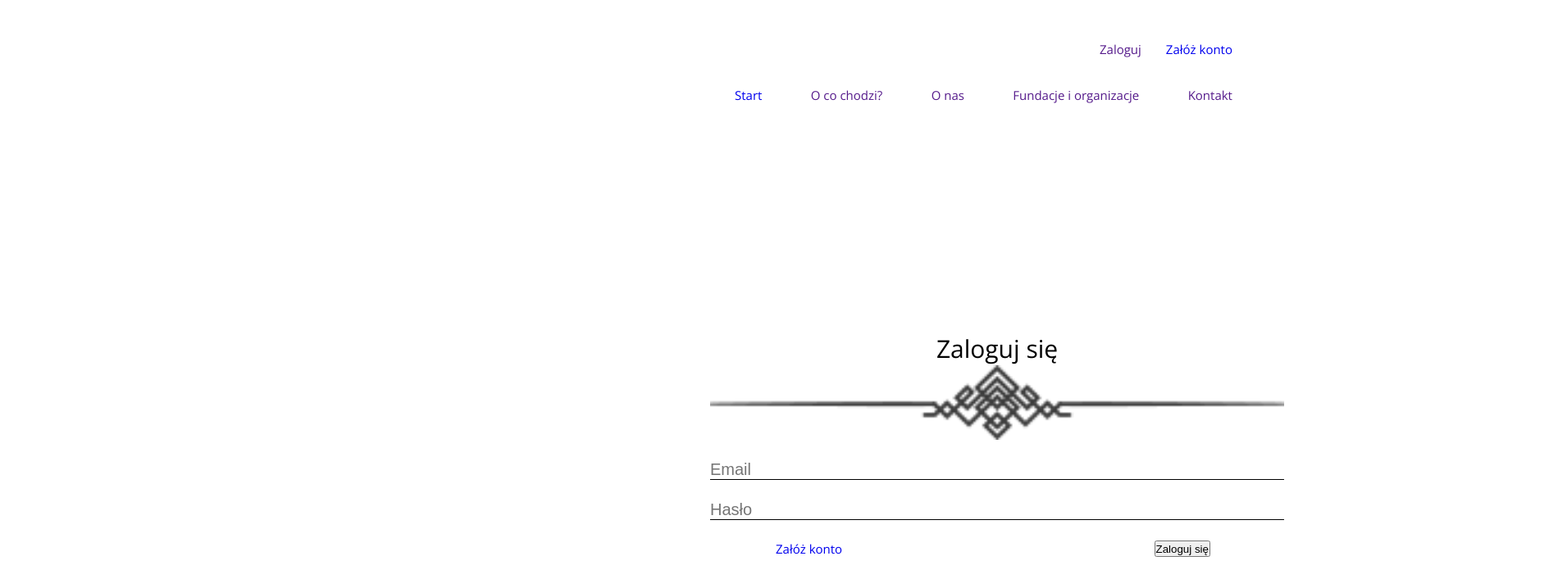
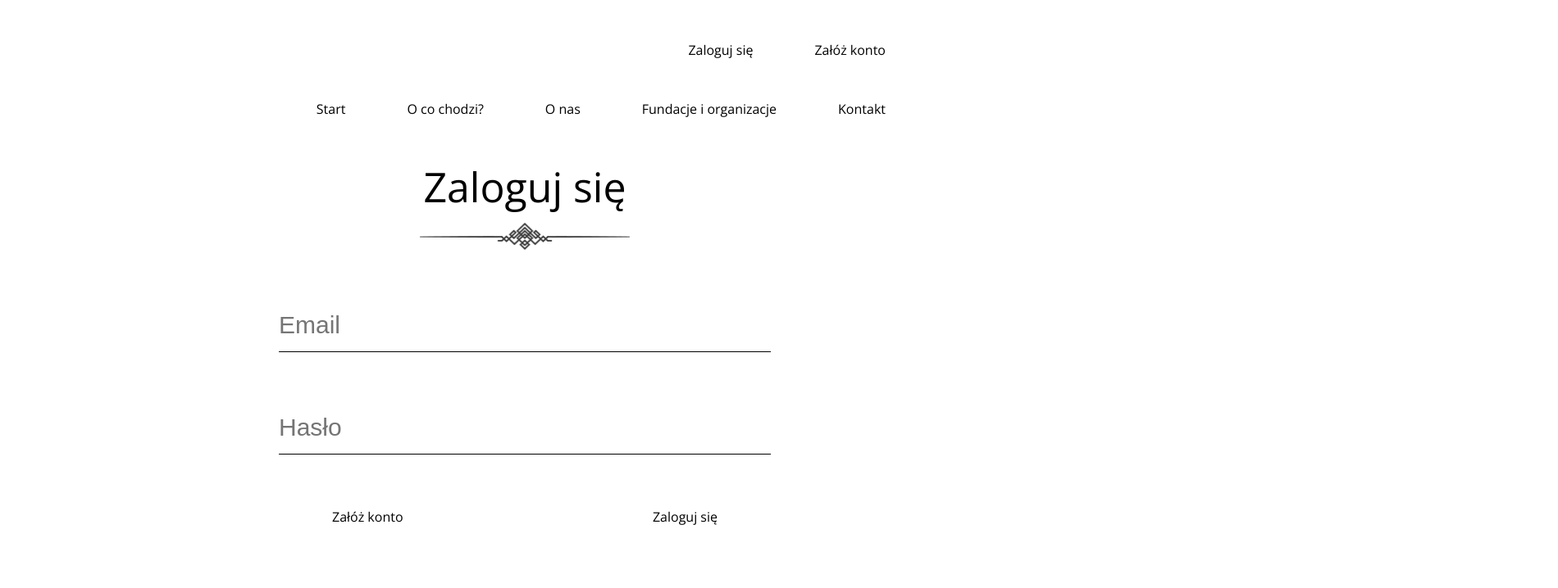
Before and after one commit to Longer191/Oddam-w-dobre-rece, a plain HTML site: page login.html in a window 1280 px wide. Shown: the whole page at 82% size, 1900 px wide, since content can reach past the window. Drawn offline with nearby package versions, Linux system fonts and the light colour scheme.

Commit message:
register/login

```diff
--- a/css/landing-page/_footer.scss
+++ b/css/landing-page/_footer.scss
@@ -18,6 +18,10 @@
     flex-direction: column;
     height: 100%;
     width:800px;
+} .form-section img {
+    width: 40%;
+    margin: 0 auto;
+    margin-top: 20px;
 }
 .contact {
     font-size: 40px;
@@ -85,5 +89,4 @@
     height:50px;
     width:50px;
     border: 1px solid black;
-    float: left;
 }
--- a/css/landing-page/_header.scss
+++ b/css/landing-page/_header.scss
@@ -1,5 +1,5 @@
 .header-section {
-    width: 1900px;
+    width: 1500px;
     height: 936px;
     display:flex;
 }
@@ -18,24 +18,27 @@
 }
 .nav-up {
     width:637px;
-    height:35px;
     display:flex;
     justify-content: flex-end;
     margin-top: 50px;
     margin-right: 193px;
-} a {
     text-decoration: none;
     padding-left: 30px;
     font-size: 15px;
+} .nav-up a {
+    text-decoration: none;
+    color:inherit;
+    padding-left: 20px;
 }
 
 .hover-rec:hover {
     border: 1px solid black;
     list-style-type: none;
     text-align: center;
+    padding:10px;
 }
 .nav-down {
-    margin-top: 20px;
+    margin-top: 40px;
     display:flex;
 }
 .nav-down-list {
@@ -44,6 +47,9 @@
     list-style-type: none;
     width:637px;
     height:300px;
+} .nav-down-list a {
+    text-decoration: none;
+    color:inherit;
 }
 .middle-text {
     width:700px;
@@ -58,11 +64,13 @@
     width:700px;
     height: 300px;
     align-items: center;
-} .middle-text-p {
+} .middle-text-a {
     display:flex;
     flex-direction: column;
     border: 1px solid black;
     margin-left: 20px;
     word-spacing: 100vw;
     text-align:center;
+    text-decoration: none;
+    color:inherit;
 }
--- a/css/landing-page/_help-section.scss
+++ b/css/landing-page/_help-section.scss
@@ -40,7 +40,6 @@
     font-size: 22px;
     text-align: justify;
 }
-
 .container{
     width:1317px;
     margin: 0 auto;
@@ -58,16 +57,13 @@
     border-spacing: 20px;
     padding-top: 25px;
 }
-
 .inside-text-font {
     font-size: 26px;
 }
-
 .right-side {
     width:513px;
     height: 400px;
 }
-
 .display-none {
     font-size: 26px;
     visibility: hidden;
--- a/css/landing-page/_people-section.scss
+++ b/css/landing-page/_people-section.scss
@@ -19,13 +19,26 @@
     display: flex;
     flex-direction: column;
     margin-top: 150px;
+} .about-us-section img {
+    width:40%;
+    margin:0 auto;
+} .about-us-section .signature {
+    width:40%;
+    margin-right: 50px;
+    margin-top: 50px;
 }
 
 .about-us-text {
     font-size: 30px;
-} img {
-    width:40%;
     margin: 0 auto;
+}
+
+.about-us-long-text {
+    width: 500px;
+    font-size: 25px;
+    margin: 0 auto;
+    margin-top: 20px;
+    text-align: justify;
 }
 
 .people-image {
--- a/css/landing-page/_steps.scss
+++ b/css/landing-page/_steps.scss
@@ -56,14 +56,15 @@
 }
 
 .account {
-    width:350px;
-    height:150px;
     font-size: 50px;
     display: flex;
     margin: 0 auto;
     align-items: center;
-    border: 1px solid black;
-    margin-top: 100px;
-} p {
-    margin: 0 auto;
+    margin-top: 50px;
+    padding:20px;
+    text-decoration: none;
+    color:inherit;
 }
+.account a:hover {
+    border:2px solid black;
+}
--- a/css/login-page/styles.scss
+++ b/css/login-page/styles.scss
@@ -1,82 +1,70 @@
 * {
     margin: 0;
     padding: 0;
-    box-sizing: border-box;
+    box-sizing: border border-box;
 }
 
 body {
     font-family: 'Open Sans', sans-serif;
 }
 
-.header-section {
-    width: 1900px;
-    height: 936px;
+.nav-up {
     display:flex;
+    justify-content: flex-end;
+    margin-right: 200px;
+} .nav-up a {
+    padding-left: 75px;
+    text-decoration: none;
+    color:inherit;
 }
-.image-section {
 
-}
-.header-image {
-    height: 100%;
-    width: 10%;
-    visibility: hidden;
-}
-.text-section {
-    display:flex;
-    flex-direction: column;
-    height: 773px;
-    width:90%;
-}
-.nav-up {
-    width:637px;
-    height:35px;
+.nav-down {
+    list-style: none;
     display:flex;
     justify-content: flex-end;
     margin-top: 50px;
-    margin-right: 193px;
-} a {
+    margin-right: 200px;
+} .nav-down a {
     text-decoration: none;
-    padding-left: 30px;
-    font-size: 15px;
+    color:inherit;
+    padding-left: 75px;
 }
 
-.hover-rec:hover {
-    border: 1px solid black;
-    list-style-type: none;
-    text-align: center;
+.login {
+    display:flex;
+    flex-direction: column;
+    margin-top: 50px;
+} .login p:first-child {
+    margin:0 auto;
+    font-size: 50px;
+} .login img {
+    width:20%;
+    margin:0 auto;
+    margin-top: 10px;
 }
-.nav-down {
-    margin-top: 20px;
-    display:flex;
+
+input {
+    width:600px;
+    margin: 0 auto;
+    border: none;
+    border-bottom: 1px solid black;
+    background: transparent;
+    font-size: 30px;
+    margin-top: 75px;
+    padding-bottom: 15px;
 }
-.nav-down-list {
+
+.login-buttons {
+    width:500px;
     display:flex;
     justify-content: space-between;
-    list-style-type: none;
-    width:637px;
-    height:300px;
+    margin:0 auto;
+} .login-buttons a {
+    text-decoration: none;
+    color:inherit;
+    padding: 15px;
 }
-.login-text{
-    display: flex;
-    flex-direction: column;
-    justify-content: center;
-    width: 700px;
+
+.login-buttons a:hover {
+    border: 1px solid black;
 }
-.login-font{
-    font-size: 30px;
-    text-align: center;
-}
-input {
-    width: 100%;
-    font-size: 20px;
-    border: none;
-    border-bottom: 1px solid black;
-    margin-top: 25px;
-}
-.login-buttons{
-    margin-top: 25px;
-    display: flex;
-    justify-content: space-between;
-    width:80%;
-    margin-left: 50px;
-}
--- a/js/app.js
+++ b/js/app.js
@@ -24,4 +24,12 @@ $(document).ready(function (){
     });
 });
 
+$(document).ready(function (){
+    $("#foundationList").click(function (){
+        $('html, body').animate({
+            scrollTop: $("#scroll-help").offset().top
+        }, 1000);
+    });
+});
+
 //walidacja formularza
--- a/login.html
+++ b/login.html
@@ -9,36 +9,26 @@
     <title>Logowanie</title>
 </head>
 <body>
-    <section class="header-section">
-            <div class="image-section">
-                    <img src="./images/header_start_img.jpg" class = "header-image" alt="header-start" srcset="">
-                </div>
-        <div class="text-section">
     <div class="nav-up">
-                <a href="" class = "hover-rec">Zaloguj</a>
-                <a href="login.html" class = "hover-rec">Załóż konto</a>
+        <a href="login.html" class="login">Zaloguj się</a>
+        <a href="register.html" class="login">Załóż konto</a>
     </div>
     <div class="nav-down">
-                <ul class="nav-down-list">
         <li><a href="index.html" class = "hover-rec">Start</a></li>
-                        <li><a href="" class = "hover-rec" id = "">O co chodzi?</a></li>
-                        <li><a href="" class = "hover-rec" id = "">O nas</a></li>
-                        <li><a href="" class = "hover-rec">Fundacje i organizacje</a></li>
-                        <li><a href="" class = "hover-rec" id = "">Kontakt</a></li>
-                </ul>
+        <li><a href="#middle-text" class = "hover-rec" id = "whatIs">O co chodzi?</a></li>
+        <li><a href="#scroll-people" class = "hover-rec" id = "aboutUs">O nas</a></li>
+        <li><a href="#scroll-help" class = "hover-rec" id = "foundationList">Fundacje i organizacje</a></li>
+        <li><a href="#footer" class = "hover-rec" id = "contactUs">Kontakt</a></li>
     </div>
-                <div class="login-text">
-                        <p class="login-font">Zaloguj się</p>
-                        <img src="./images/decoration.png" alt="" srcset="">
+    <div class="login">
+        <p>Zaloguj się</p>
+        <img src="./images/decoration.png" alt="decoration" srcset="">
         <input type="email" placeholder="Email" id="form_email" name="email">
         <input type="password" placeholder="Hasło" id="form_password" name="password">
         <div class="login-buttons">
             <a href="register.html" class="login">Załóż konto</a>
-                            <button>Zaloguj się</button>
+            <a href="login.html" class="login">Zaloguj się</a>
         </div>
     </div>
-        </div>
-
-</section>
 </body>
 </html>
```
Also changed, not shown: index.html (+13 -7 lines), register.html (+11 -21 lines), css/landing-page/styles.css, css/login-page/styles.css, images/signature.png (added), 2 other files. Lines whose indentation alone changed are shown as unchanged.
